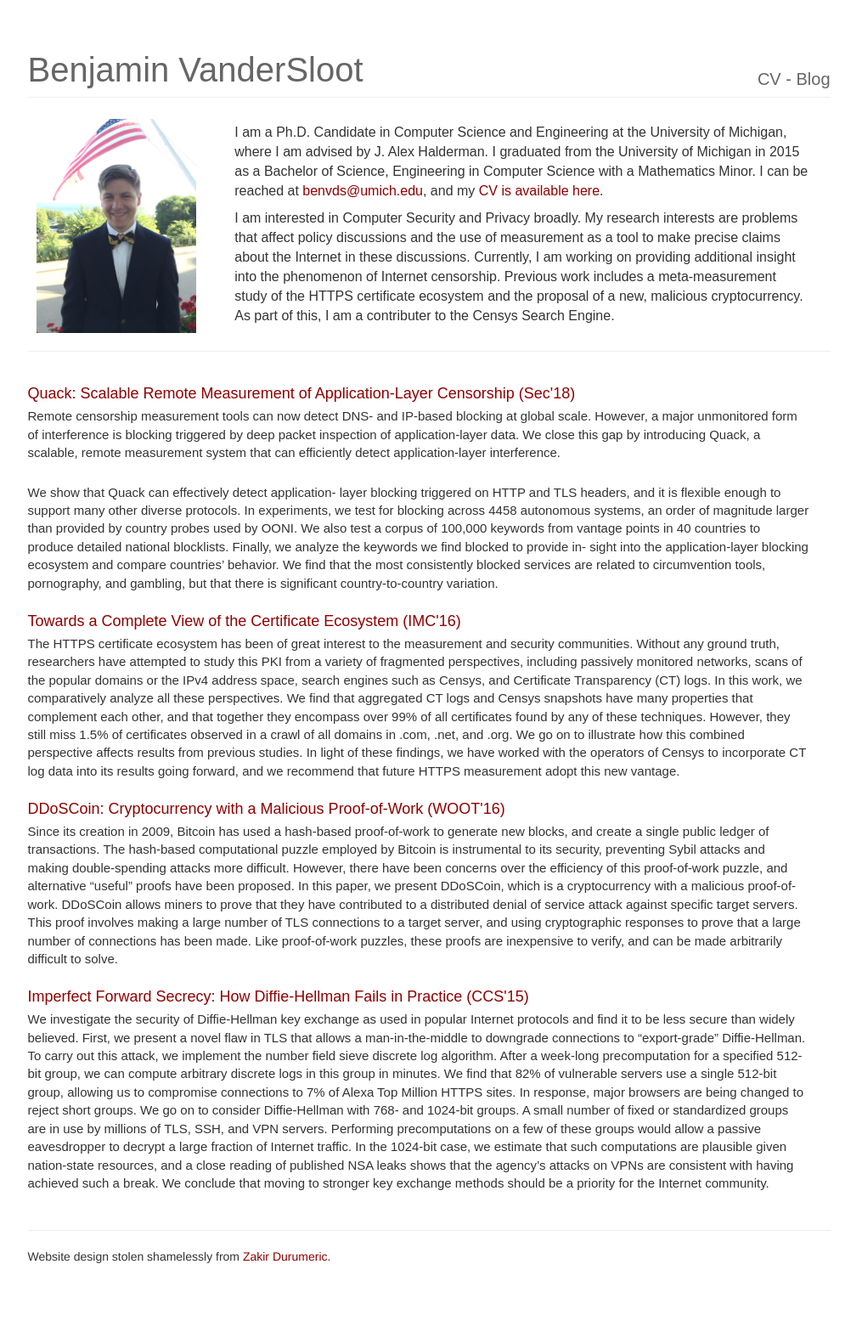
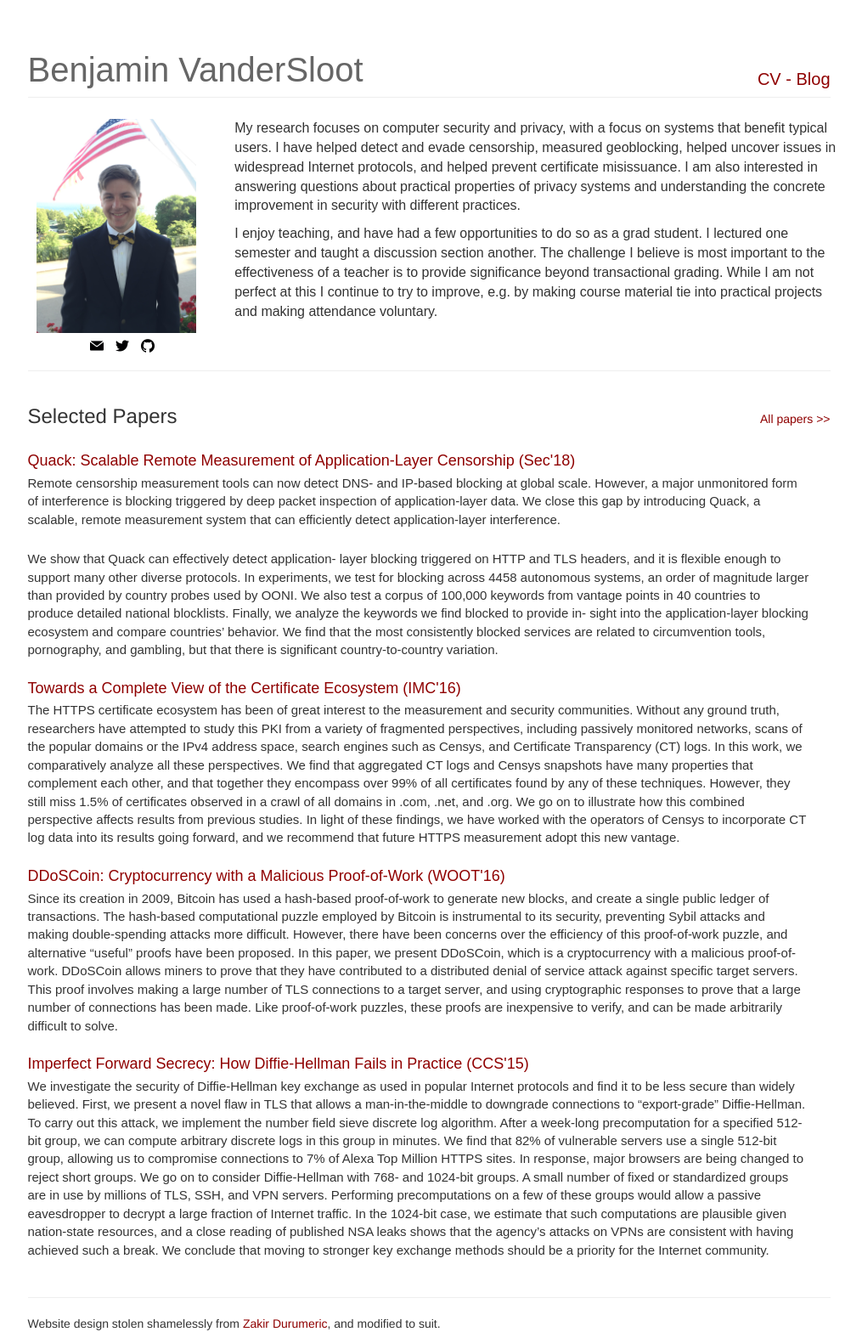
Before and after one commit to umbernhard/mbernhard.com, a Jekyll site: the page built from index.html, in a window 1280 px wide. Shown: the whole page at 85% size, without its empty margins (135-1150 px from the left). Built offline with Jekyll 4.4.1, drawn with Linux system fonts in a browser that asks for light colours; before the commit the page ends 1489 px from its top, so only the background shows below that.

Commit message:
New format!

```diff
--- a/_data/website.yml
+++ b/_data/website.yml
@@ -1,4 +1,10 @@
 |
-  <p>I am a Ph.D. Candidate in Computer Science and Engineering at the University of Michigan, where I am advised by J. Alex Halderman. I graduated from the University of Michigan in 2015 as a Bachelor of Science, Engineering in Computer Science with a Mathematics Minor. I can be reached at <a href="mailto:benvds@umich.edu">benvds@umich.edu</a>, and my <a href="/cv">CV is available here</a>.</p>
-
-  <p>I am interested in Computer Security and Privacy broadly. My research interests are problems that affect policy discussions and the use of measurement as a tool to make precise claims about the Internet in these discussions. Currently, I am working on providing additional insight into the phenomenon of Internet censorship. Previous work includes a meta-measurement study of the HTTPS certificate ecosystem and the proposal of a new, malicious cryptocurrency. As part of this, I am a contributer to the Censys Search Engine.</p>
+    <p>
+    My research focuses on computer security and privacy, with a focus on systems that benefit typical users. I have helped detect and evade censorship, measured geoblocking, helped uncover issues in widespread Internet protocols, and helped prevent certificate misissuance.
+    I am also interested in answering questions about practical properties of privacy systems and understanding the concrete improvement in security with different practices.
+    </p>
+    <p>
+    I enjoy teaching, and have had a few opportunities to do so as a grad student. I lectured one semester and taught a discussion section another.
+    The challenge I believe is most important to the effectiveness of a teacher is to provide significance beyond transactional grading.
+    While I am not perfect at this I continue to try to improve, e.g. by making course material tie into practical projects and making attendance voluntary.
+    </p>
--- a/blog.html
+++ b/blog.html
@@ -25,7 +25,7 @@ published: true
 		<div class="col-md-8 col-sm-8 col-lg-6 col-lg-offset-1">
 			<h1><a href="/">Benjamin VanderSloot</a></h1>
 		 </div>
-	    <div class="col-md-4 col-sm-4 col-lg-4"><h3 class="text-right titlebar"><a href="/cv">CV</a> <a href="/">-</a> <a href="/blog">Blog</a></h3></div>
+	    <div class="col-md-4 col-sm-4 col-lg-4"><h3 class="text-right titlebar"><a href="https://benvds.com/files/cv.pdf">CV</a> <a>-</a> <a href="https://benvds.com/blog">Blog</a></h3></div>
 		<div class="col-md-12 col-sm-12 col-lg-10 col-lg-offset-1">
 		<hr style="margin-top:0px">
 		</div>
--- a/css/style.css
+++ b/css/style.css
@@ -26,8 +26,6 @@ h1 a {color: #666; text-decoration: none;}
 h1 a:hover {color: #555; text-decoration: none; }
 
 h3.titlebar { font-weight: 300; font-family: "Arial"; font-size:20px; padding-top:22px; }
-h3.titlebar a {color: #666; text-decoration: none;}
-h3.titlebar a:hover {color: #555; text-decoration: none; }
 
 h2 { font-weight: normal; font-size: 2.6em; padding: 0 0 10px; margin: 0 0 15px; }
 h2 a { color: #666; }
--- a/cv.html
+++ /dev/null
@@ -1,164 +0,0 @@
----
-title: Curriculum Vitae
-permalink: /cv.html
-published: true
----
-<!DOCTYPE html>
-<html lang="en">
-<head>
-  <meta charset="utf-8">
-  <title>Curriculum Vitae</title>
-  <meta content="Benjamin VanderSloot" name="author">
-  <link href="/css/bootstrap.min.css" rel="stylesheet" type="text/css">
-  <link href="/css/style.css" rel="stylesheet" type="text/css">
-  <link href="/css/pygments.css" rel="stylesheet" type="text/css">
-</head>
-<body>
-  <div class="container">
-	<div class="row top">
-	  <div class="col-md-8 col-sm-8 col-lg-6 col-lg-offset-1">
-		<h1><a href="/">Benjamin VanderSloot</a></h1>
-	  </div>
-	  <div class="col-md-4 col-sm-4 col-lg-4"><h3 class="text-right titlebar"><a href="/cv">CV</a> <a href="/">-</a> <a href="/blog">Blog</a></h3></div>
-	  <div class="col-md-12 col-sm-12 col-lg-10 col-lg-offset-1">
-	    <hr style="margin-top:0px">
-	  </div>
-	</div>
-    <div class="row">
-      <div class="col-md-12 col-sm-12 col-lg-10 col-lg-offset-1">
-        <div class="row">
-          <div class="col-md-11 col-sm-12 col-lg-11">
-            <div class="cv">
-              <h3 id="curriculum-vitae">Curriculum Vitae</h3>
-{{ site.data.overview }}
-              <h4 id="education">Education</h4>
-{% for item in site.data.education %}
-              <div class="talk">
-                <div class="right">
-                  <p>{{ item.date }}</p>
-                </div>
-                <p>{{ item.degree }}, {{ item.school }}</p>
-                <ul>{{ item.info }}</ul>
-              </div>
-{% endfor %}
-              <h4 id="awards-and-honors">Awards and Honors</h4>
-              <div class="award">
-                <ul>
-{% for item in site.data.awards %}
-  <li>{{ item }}</li>
-{% endfor %}
-                </ul>
-              </div>
-
-              <h4 id="top-tier-conference-papers">Selected Conference Papers</h4>
-{% for item in site.data.papers %}{% if item.top %}
-              <div class="talk">
-                <p><a href="{{ item.url }}">{{ item.title }}</a>
-                </p>
-				        <ul>
-					       <li>{{ item.authors }}</li>
-					       <li> {{ item.conference }} {{ item.abbreviation }}, {{ item.month }} {% if item.additional %} </li><li>&mdash; <em><b>{{item.additional}}</b></em> {% endif %}</li>
-                </ul>
-			        </div>
-{% endif %}{% endfor %}
-
-              <h4 id="other-peer-reviewed-publications">Other Peer-Reviewed Publications</h4>
-{% for item in site.data.papers %}{% unless item.top %}
-              <div class="talk">
-                <p><a href="{{ item.url }}">{{ item.title }}</a>
-                </p>
-				        <ul>
-					       <li>{{ item.authors }}</li>
-					       <li> {{ item.conference }} {{ item.abbreviation }}, {{ item.month }} {% if item.additional %} </li><li>&mdash; <em><b>{{item.additional}}</b></em> {% endif %}</li>
-				        </ul>
-			        </div>
-{%endunless%}{% endfor %}
-
-              <h4 id="teaching-experience">Teaching</h4>
-              {% for item in site.data.teaching %}
-              <div class="job">
-                <div class="right">
-                  <p>{{item.term}}</p>
-                </div>
-                <p><a>{{item.title}}, {{item.course}}</a>
-                </p>
-                <p>{{item.number}}, {{item.institution}}</p>
-                <ul>
-                  {% for resp in item.responsibilities %}
-                  <li>{{resp}}</li>
-                  {% endfor %}
-                </ul>
-              </div>
-              {% endfor %}
-
-              {% assign sorted_service = site.data.service | sort:"key" | reverse %}
-              <h4 id="professional-service">Professional Service</h4>
-              <div class="award">
-              <ul>
-              {% for item in sorted_service %}{% if item.type == 'professional' %}
-                <li>{{item.description}}</li>
-              {% endif %}{% endfor %}
-              </ul>
-			  </div>
-
-              <h4 id="university-service">University Service</h4>
-              <div class="award">
-              <ul>
-              {% for item in sorted_service %}{% if item.type == 'university' %}
-                <li>{{item.description}}</li>
-              {% endif %}{% endfor %}
-              </ul>
-			  </div>
-
-              <h4 id="invited-talks">Invited Talks</h4>
-			  <div class="award">
-              <ul>
-              {% for item in site.data.talks %}{% if item.type == 'invited' %}
-                <li>{{item.title}} at {{item.event}} on {{ item.date | date:"%Y-%m-%d" }}</li>
-              {% endif %}{% endfor %}
-              </ul>
-			  </div>
-
-              <h4 id="professional-experience">Professional Experience</h4>
-              {% for item in site.data.professional %}
-              <div class="job">
-                <div class="right">
-                  <p>{{item.dates}}</p>
-                </div>
-                <p><a>{{item.title}}</a>
-                </p>
-                <p>{{item.organization}}</p>
-                <ul>
-                  {% for resp in item.responsibilities %}
-                  <li>{{resp}}</li>
-                  {% endfor %}
-                </ul>
-              </div>
-              {% endfor %}
-
-              <h4 id="patents">Patents</h4>
-{% for item in site.data.patents %}
-              <div class="job">
-                {{ item }}
-              </div>
-{% endfor %}
-
-              <h4 id="popular-media">Popular Media</h4>
-
-              <div class="job">
-                <ul>
-{% for item in site.data.popular %}
-                  <li>
-                    <a href="{{ item.url }}">{{ item.title }}</a> ({{ item.publication }})
-                  </li>
-{% endfor %}
-                </ul>
-              </div>
-            </div>
-          </div>
-        </div>
-      </div>
-    </div>
-  </div>
-</body>
-</html>
--- a/index.html
+++ b/index.html
@@ -25,7 +25,7 @@ published: true
 		<div class="col-md-8 col-sm-8 col-lg-6 col-lg-offset-1">
 			<h1><a href="/">Benjamin VanderSloot</a></h1>
 		 </div>
-		<div class="col-md-4 col-sm-4 col-lg-4"><h3 class="text-right titlebar"><a href="/cv">CV</a> <a href="/">-</a> <a href="/blog">Blog</a></h3></div>
+		<div class="col-md-4 col-sm-4 col-lg-4"><h3 class="text-right titlebar"><a href="https://benvds.com/files/cv.pdf">CV</a> <a>-</a> <a href="https://benvds.com/blog">Blog</a></h3></div>
 		<div class="col-md-12 col-sm-12 col-lg-10 col-lg-offset-1">
 		<hr style="margin-top:0px">
 		</div>
@@ -36,9 +36,16 @@ published: true
 		<div class="row">
 			<div class="col-md-3 col-sm-4 col-xs-4">
 			  <img src="./images/benjamin.vandersloot.jpg" class="col-md-12 col-sm-12 col-xs-12 col-lg-12 displayed"/>
+			<div style="margin-top: 4px; text-align: center">
+			<a href="mailto:benvds@umich.edu"><img src="./images/envelope.png" height="16" style="margin-left: 10px"/></a>
+			<a href="https://twitter.com/benvandersloot"><img src="./images/twitter.png" height="16" style="margin-left: 10px"/></a>
+			<a href="https://github.com/bvandersloot"><img src="./images/github.png" height="16" style="margin-left: 10px"/></a>
 			</div>
-			<div class="col-md-9 col-sm-8 col-xs-8"><div class="front-page" style="padding-top: 10px">
-			{{ site.data.website }}
+			</div>
+			<div class="col-md-9 col-sm-8 col-xs-8"><div class="front-page" style="padding-top: 10px;">
+				<div style="position: absolute; top: 50%; ">
+					{{ site.data.website }}
+				</div>
 			</div></div>
 		</div>
 		<div class="row">
@@ -47,7 +54,16 @@ published: true
 		  </div>
 		</div>
 		<div class="row">
+		  <div class="col-md-6 col-sm-6 col-lg-6">
+		  	<h3 class="text-left">Selected Papers</h3>
+		  </div>
+		  <div class="col-md-6 col-sm-6 col-lg-6" style="text-align: right;  vertical-align: bottom; margin-top: 20pt;">
+	  	    <a href="https://benvds.com/papers">All papers >></a>
+		  </div>
+		</div>
+		<div class="row">
 		  <div class="col-md-12 col-sm-12">
+
       {% for item in site.data.papers %}{% if item.frontpage %}
 			<div class="inblog">
 			  <h3><a href="{{ item.url }}">
@@ -56,6 +72,7 @@ published: true
 			  <p>{{ item.abstract }}</p>
 			</div>
       {% endif %}{% endfor %}
+
 		   </div>
 		  </div>
       <div class="row">
@@ -65,7 +82,7 @@ published: true
  	   </div>
  	  <div class="row">
  		<div class="col-md-12 col-sm-12">
- 		  Website design stolen shamelessly from <a href="https://zakird.com">Zakir Durumeric</a>.
+ 		  Website design stolen shamelessly from <a href="https://zakird.com">Zakir Durumeric</a>, and modified to suit.
  		</div>
  	  </div>
 		 </div>
```
Also changed, not shown: _layouts/blog.html (+4 -4 lines), papers.html (added, +47 -0 lines), images/envelope.png (added), images/github.png (added), images/twitter.png (added).
